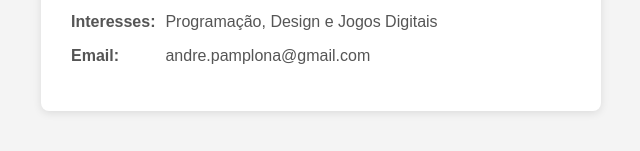
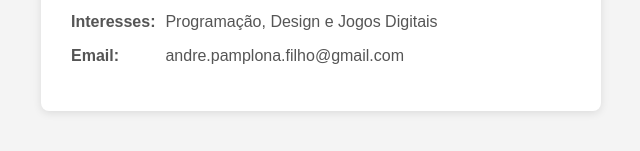
Before and after one commit to Gerencia-de-configuracao-e-mudancas/gcm-2025-1-colaboracao-Atividade-colaboracao, a plain HTML site: page alunos/andrepamplona.html in a window 1280 px wide. Shown: the part 279-430 px from the top of the page, 319-959 px from the left. Drawn offline with Linux system fonts and the light colour scheme.

Commit message:
Atualizando html

```diff
--- a/alunos/andrepamplona.html
+++ b/alunos/andrepamplona.html
@@ -41,7 +41,7 @@
             <p><strong>Idade:</strong> 18 anos</p>
             <p><strong>Curso:</strong> Análise e Desenvolvimento de Sistemas</p>
             <p><strong>Interesses:</strong> Programação, Design e Jogos Digitais</p>
-            <p><strong>Email:</strong> andre.pamplona@gmail.com</p>
+            <p><strong>Email:</strong> andre.pamplona.filho@gmail.com</p>
         </div>
     </div>
 </body>
```
